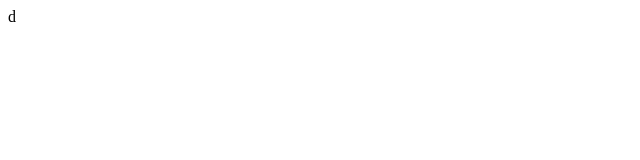
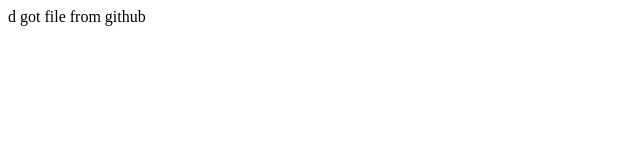
Before and after one commit to tjamesstone/github-intro, a plain HTML site: page index.html in a window 1280 px wide. Shown: the whole page, without its empty margins (0-640 px from the left). Drawn offline with Linux system fonts and the light colour scheme.

Commit message:
changed git and index.html

```diff
--- a/index.html
+++ b/index.html
@@ -10,3 +10,4 @@
     d
 </body>
 </html>
+got file from github
```
Also changed, not shown: 1 other file.
